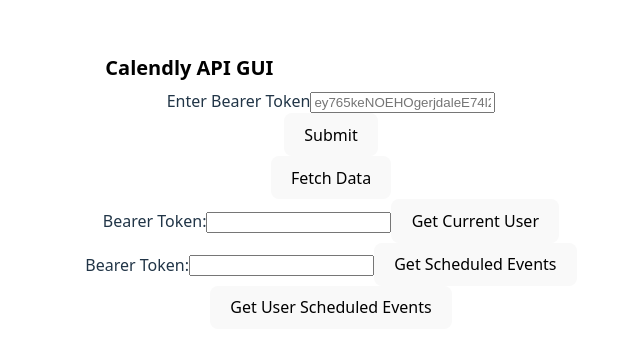
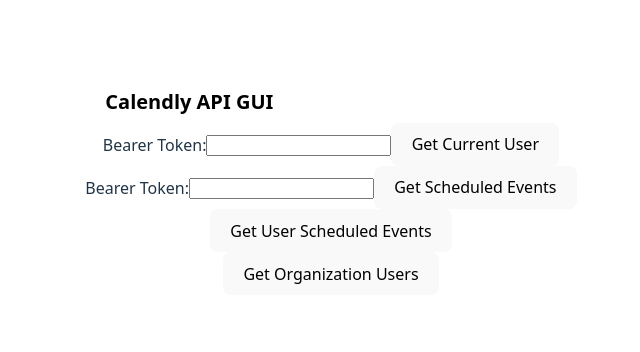
Before and after one commit to javayporter-cal/Calendly-API-GUI, a React (Vite) app: page / in a window 1280 px wide. Shown: the part 212-564 px from the top of the page, without its empty margins (309-949 px from the left). Built offline with nearby package versions, Linux system fonts and the light colour scheme.

Commit message:
code clean up, removed files

```diff
--- a/src/App.tsx
+++ b/src/App.tsx
@@ -1,9 +1,7 @@
 // import { useState } from 'react'
 import './App.css'
 import NavHeader from './components/CalHeader'
-import InputAndButton from './components/InputToken'
-import DataComponent from './components/SBTN';
-import MyComponent from './components/SubmitTokenBtn';
+
 import ApiRequestComponent from './components/TestComp';
 
 function App() {
@@ -13,29 +11,8 @@
     <>
       <div>
         <NavHeader title='Calendly API GUI'/>
-        <InputAndButton inputType='text' buttonLabel='Submit' inputPlaceholder='ey765keNOEHOgerjdaleE74l23j98' inputLabel='Enter Bearer Token' onButtonClick={() => {console.log('done')}} />
-        {/* <MyComponent /> */}
-        <DataComponent />
         <ApiRequestComponent />
-        {/* <a href="https://vite.dev" target="_blank">
-          <img src={viteLogo} className="logo" alt="Vite logo" />
-        </a>
-        <a href="https://react.dev" target="_blank">
-          <img src={reactLogo} className="logo react" alt="React logo" />
-        </a> */}
       </div>
-      {/* <h1>Vite + React</h1>
-      <div className="card">
-        <button onClick={() => setCount((count) => count + 1)}>
-          count is {count}
-        </button>
-        <p>
-          Edit <code>src/App.tsx</code> and save to test HMR
-        </p>
-      </div>
-      <p className="read-the-docs">
-        Click on the Vite and React logos to learn more
-      </p> */}
     </>
   )
 }
--- a/src/components/InputToken.tsx
+++ /dev/null
@@ -1,85 +0,0 @@
-import React, { useState, ChangeEvent, useEffect } from 'react';
-
-
-
-interface InputFieldProps {
-  label: string;
-  type?: 'text' | 'number' | 'email' | 'password';
-  placeholder?: string;
-  onChange: (value: string) => void;
-}
-
-const InputField: React.FC<InputFieldProps> = ({ label, type = 'text', placeholder, onChange }) => {
-  const [value, setValue] = useState('');
-
-  const handleChange = (event: ChangeEvent<HTMLInputElement>) => {
-    setValue(event.target.value);
-    onChange(event.target.value);
-  };
-
-  return (
-    <div>
-      <label htmlFor={label}>{label}</label>
-      <input
-        type={type}
-        id={label}
-        placeholder={placeholder}
-        value={value}
-        onChange={handleChange}
-      />
-    </div>
-  );
-};
-
-interface ButtonProps {
-  label: string;
-  onClick: () => void;
-}
-
-const Button: React.FC<ButtonProps> = ({ label, onClick }) => {
-  return (
-    <button onClick={onClick}>{label}</button>
-  );
-};
-
-interface InputAndButtonProps {
-  inputLabel: string;
-  inputType?: 'text' | 'number' | 'email' | 'password';
-  inputPlaceholder?: string;
-  buttonLabel: string;
-  onButtonClick: (inputValue: string) => void;
-}
-
-
-
-
-const InputAndButton: React.FC<InputAndButtonProps> = ({ inputLabel, inputType, inputPlaceholder, buttonLabel, onButtonClick }) => {
-  const [inputValue, setInputValue] = useState('');
-
-  const handleInputChange = (value: string) => {
-    setInputValue(value);
-    //console.log('the value here too', inputValue);
-
-  };
-
- const handleClick = () => {
-        onButtonClick(inputValue);
-        return inputValue
-      };
-
-
-
-  return (
-    <div>
-      <InputField
-        label={inputLabel}
-        type={inputType}
-        placeholder={inputPlaceholder}
-        onChange={handleInputChange}
-      />
-      <Button label={buttonLabel} onClick={handleClick} />
-    </div>
-  );
-};
-
-export default InputAndButton;
--- a/src/components/SBTN.tsx
+++ /dev/null
@@ -1,63 +0,0 @@
-import React, { useState } from 'react';
-
-interface DataType {
-  // Define the structure of your API response data here
-  uri: string;
-  name: string;
-  email: string;
-}
-
-const DataComponent: React.FC = () => {
-  const [data, setData] = useState<DataType[] | null>(null);
-  const [loading, setLoading] = useState(false);
-  const [error, setError] = useState<string | null>(null);
-  const token = 'eyJraWQiOiIxY2UxZTEzNjE3ZGNmNzY2YjNjZWJjY2Y4ZGM1YmFmYThhNjVlNjg0MDIzZjdjMzJiZTgzNDliMjM4MDEzNWI0IiwidHlwIjoiUEFUIiwiYWxnIjoiRVMyNTYifQ.eyJpc3MiOiJodHRwczovL2F1dGguY2FsZW5kbHkuY29tIiwiaWF0IjoxNzM5OTg1OTU1LCJqdGkiOiI0NWM0ZDRhOS0xYzkxLTQyNWQtYjM1NS04YTVjYjBhMmNjNzQiLCJ1c2VyX3V1aWQiOiI4NzY1OTUwMi1lNDBkLTRmOTYtYTJjMC1lYzE2NjI2ZDY5MTAifQ.Fo1EFZWJ3lPczMPM-vIAEYRtbCYMtuUls_wlCbmNGqB7jQQjleFij_pFMaBqEZ93WxWQbellBb7zbJhtdey-0A';
-
-  const fetchData = async () => {
-    setLoading(true);
-    setError(null);
-
-    try {
-        const response = await fetch('https://api.calendly.com/users/me', {
-            method: 'GET',
-            headers: {
-              'Content-Type': 'application/json',
-              'Authorization': `Bearer ${token} `
-            }
-          });
-      if (!response.ok) {
-        throw new Error(`HTTP error! status: ${response.status}`);
-      }
-      const json: DataType[] = await response.json();
-      setData(json);
-    } catch (e: any) {
-      setError(e.message);
-      //setData(null);
-      console.log(data)
-    } finally {
-      setLoading(false);
-    }
-  };
-
-  return (
-    <div>
-      <button onClick={fetchData} disabled={loading}>
-        {loading ? 'Loading...' : 'Fetch Data'}
-      </button>
-
-      {error && <p>Error: {error}</p>}
-
-      {data && (
-        <ul>
-          {/* {data.map(item => (
-            <li key={item.uri}>
-              {item.name}: {item.email}
-            </li>
-          ))} */}
-        </ul>
-      )}
-    </div>
-  );
-};
-
-export default DataComponent;
--- a/src/components/TestComp.tsx
+++ b/src/components/TestComp.tsx
@@ -7,6 +7,7 @@
   const [apiResponse, setApiResponse] = useState<string>('');
   const [apiResponse2, setApiResponse2] = useState<string>('');
   const [apiResponse3, setApiResponse3] = useState<string>('');
+  const [apiResponse4, setApiResponse4] = useState<string>('');
   const [loading, setLoading] = useState<boolean>(false);
   const [error, setError] = useState<string | null>(null);
 
@@ -75,6 +76,36 @@
     } catch (err) {
       setError((err as Error).message);
       setApiResponse2('');
+    } finally {
+      setLoading(false);
+    }
+  };
+
+  const handleGetOrgUsersReq = async () => {
+    setLoading(true);
+    setError(null);
+
+    try {
+      const response = await fetch(`https://api.calendly.com/organization_memberships?organization=${orgUri}`, {
+        method: 'GET',
+        headers: {
+          Authorization: `Bearer ${bearerToken}`,
+          'Content-Type': 'application/json',
+        },
+      });
+
+      if (!response.ok) {
+        throw new Error(`API request failed with status ${response.status}`);
+      }
+
+      const data = await response.text();
+      setApiResponse4(data);
+      const jsonObject = JSON.parse(data);
+      const testObj = jsonObject['collection'];
+      setApiResponse4(testObj);
+    } catch (err) {
+      setError((err as Error).message);
+      setApiResponse4('');
     } finally {
       setLoading(false);
     }
@@ -162,6 +193,7 @@
         </div>
       ))}
     </div>
+
     <button onClick={handleUserSchEventsApiReq} disabled={loading}>
         {loading ? 'Loading...' : 'Get User Scheduled Events'}
       </button>
@@ -175,6 +207,19 @@
       ))}
     </div>
 
+    <button onClick={handleGetOrgUsersReq} disabled={loading}>
+        {loading ? 'Loading...' : 'Get Organization Users'}
+      </button>
+
+      {error && <p style={{ color: 'red' }}>Error: {error}</p>}
+      <div>
+      {Object.entries(apiResponse4).map(([key, value]) => (
+        <div key={key}>
+          {key}: {JSON.stringify(value)}
+        </div>
+      ))}
+    </div>
+
     </div>
   );
 };
```
Also changed, not shown: src/components/SubmitTokenBtn.tsx (deleted, +0 -93 lines), src/components/DataTabArea.tsx (deleted), src/components/EventTypes.tsx (deleted), src/components/OrgUsers.tsx (deleted), src/components/ScheduledEvents.tsx (deleted).
